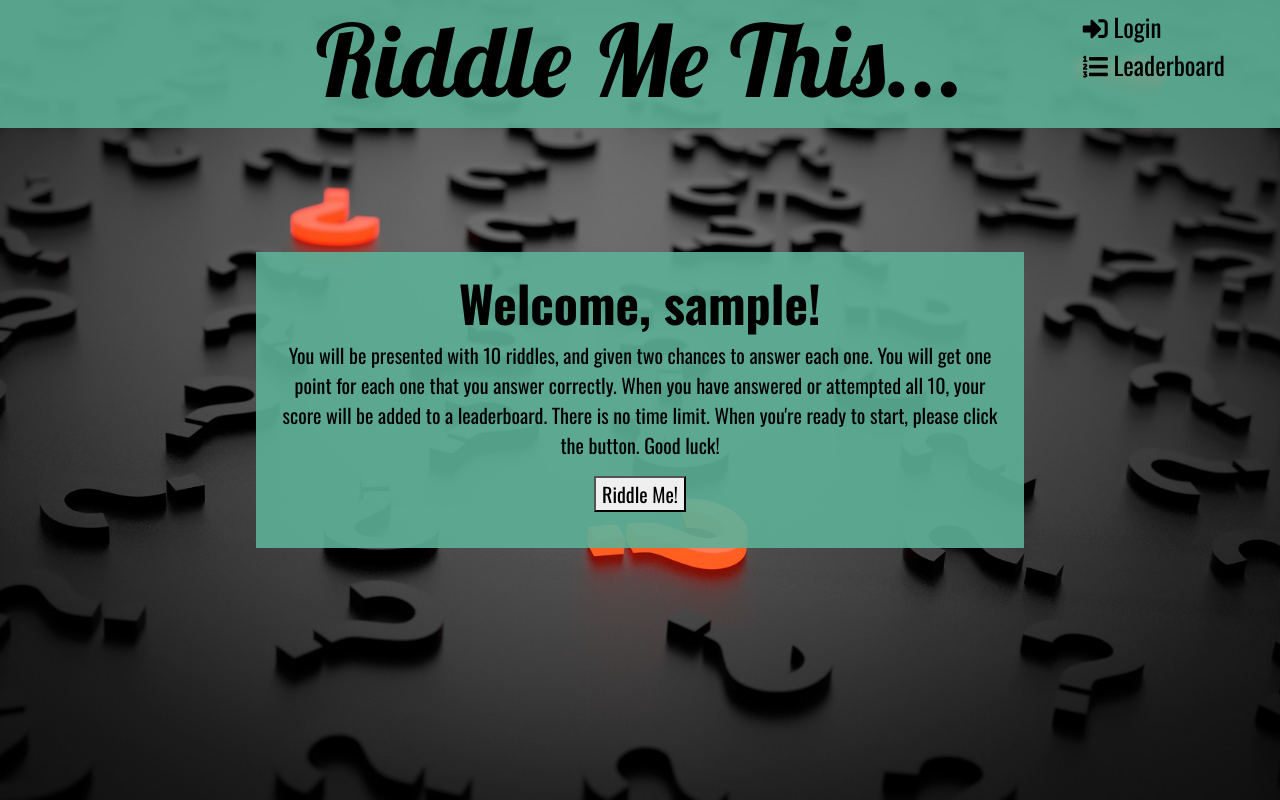
After one commit to joanms/riddle-game, a Flask app: template templates/ready.html in a window 1280 px wide. The commit adds this page. Run offline with Flask 2, Linux system fonts and the light colour scheme; the template is opened without the code that fills it: most values are stand-ins (such as "Sample title", 1, 10 or a date in 2020); some libraries are stand-ins or nearby versions.

Commit message:
Moved the instructions to a separate HTML file

```diff
--- a/run.py
+++ b/run.py
@@ -40,14 +40,15 @@ def index():
             with open("data/users.txt", "a") as user_list:
                 user_list.writelines(username +"\n")
                 context = init_game(username)
-                return render_template("play.html", context=context, username=username)
+                return render_template("ready.html", context=context, username=username)
         else:
             flash("That username is already taken. Please try another one.")
     return render_template("index.html")
 
 @app.route('/play/<username>', methods=["GET", "POST"])
 def play(username):
-    return render_template("play.html")
+    context = init_game(username)
+    return render_template("play.html", context=context, username=username)
 
 @app.route('/leaderboard')
 def leaderboard():
--- /dev/null
+++ b/templates/ready.html
@@ -0,0 +1,16 @@
+{% extends 'base.html' %}
+{% block content %}
+          <div id="main-content">
+                    <div class="text-box">
+                    <h2>Welcome, {{ username }}!</h2>
+                    <p>You will be presented with 10 riddles, and given two chances to
+                    answer each one. You will get one point for each one that you answer
+                    correctly. When you have answered or attempted all 10, your score
+                    will be added to a leaderboard. There is no time limit. When you're
+                    ready to start, please click the button. Good luck!</p>
+                    <form method="POST" action="/play/{{ username }}">
+                              <button class="form-label" action="play.html">Riddle Me!</button>
+                    </form>
+        </div>
+    </div>
+{% endblock %}
```
Also changed, not shown: templates/play.html (+5 -5 lines).
